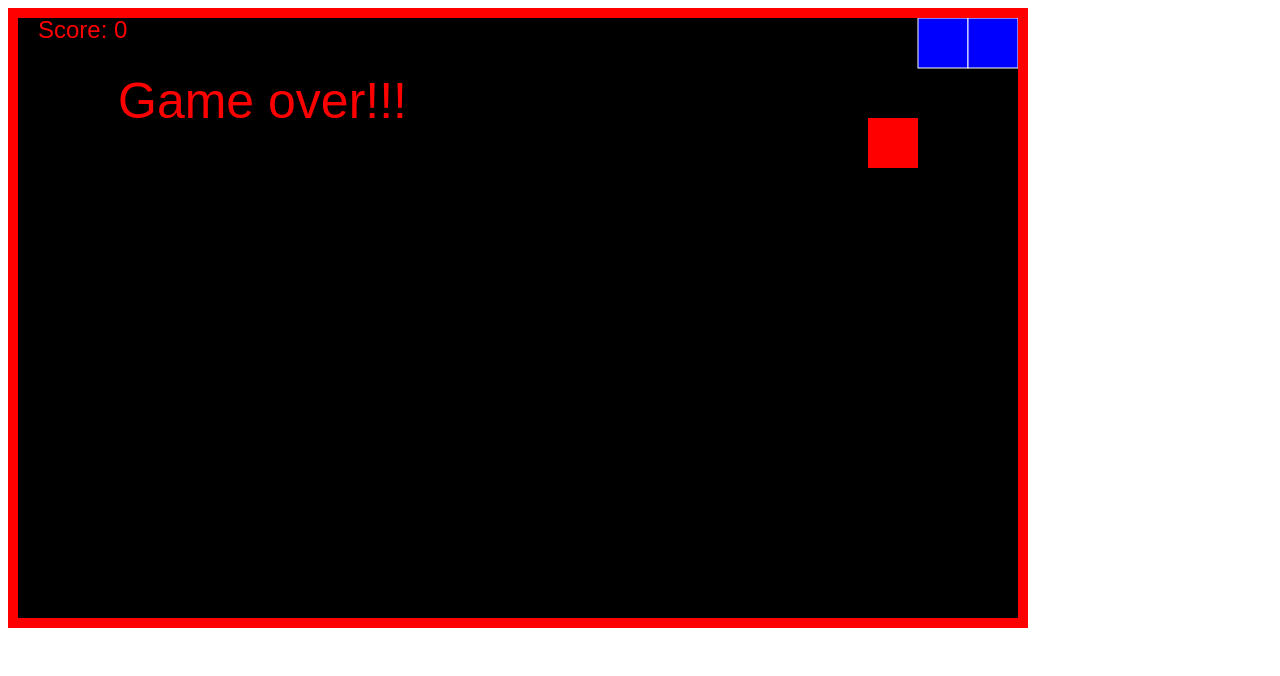
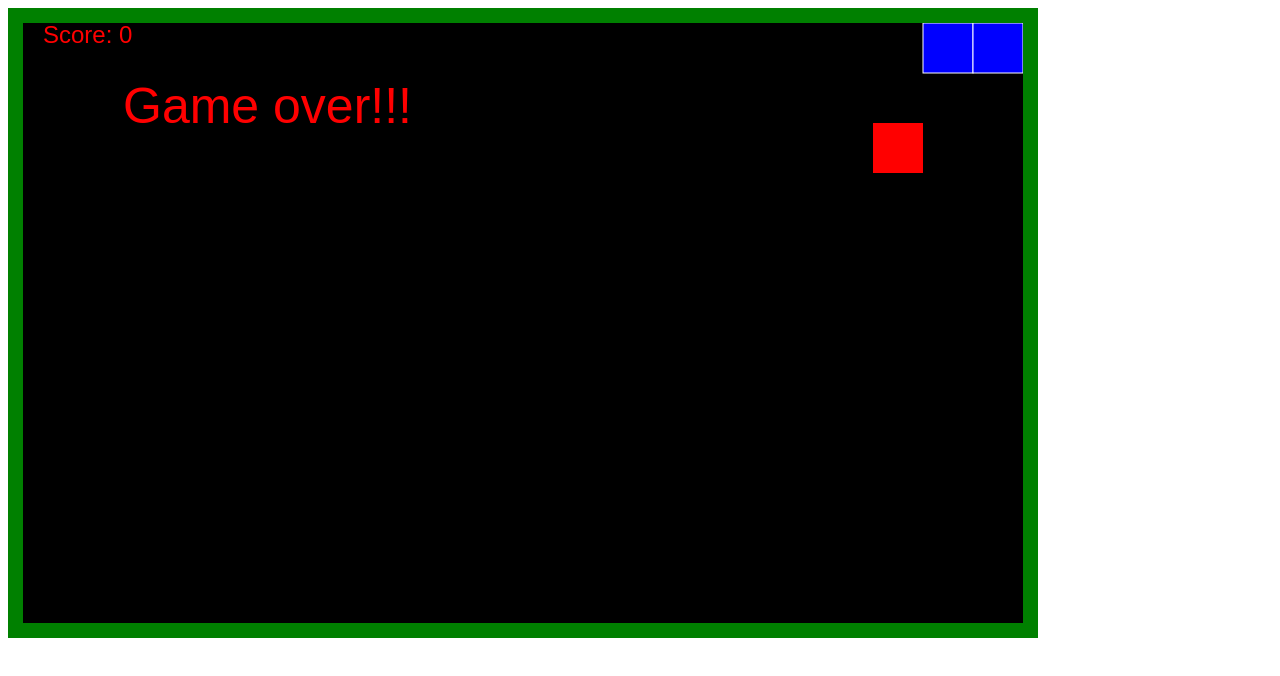
Before and after one commit to tanejaaryan99/SnakeGame, a plain HTML site: page index.html in a window 1280 px wide. Drawn offline with Linux system fonts and the light colour scheme.

Commit message:
Update index.html

```diff
--- a/index.html
+++ b/index.html
@@ -1,28 +1,19 @@
 <!DOCTYPE html>
 <html lang="en">
-
 <head>
   <meta charset="UTF-8">
   <meta http-equiv="X-UA-Compatible" content="IE=edge">
   <meta name="viewport" content="width=device-width, initial-scale=1.0">
   <title>Document</title>
-    <link rel="stylesheet" href="./style.css">
-</head>
   <style>
     canvas {
-        border: 10px solid red;
-        background-color: black;
+      border: 15px solid Green;
+      background-color: Black;
     }
   </style>
-
+</head>
 <body>
-
-
   <canvas width="1000px" height="600px"></canvas>
-
-
-
   <script src="./index.js"></script>
 </body>
-
 </html>
```
Lines whose indentation alone changed are shown as unchanged.
